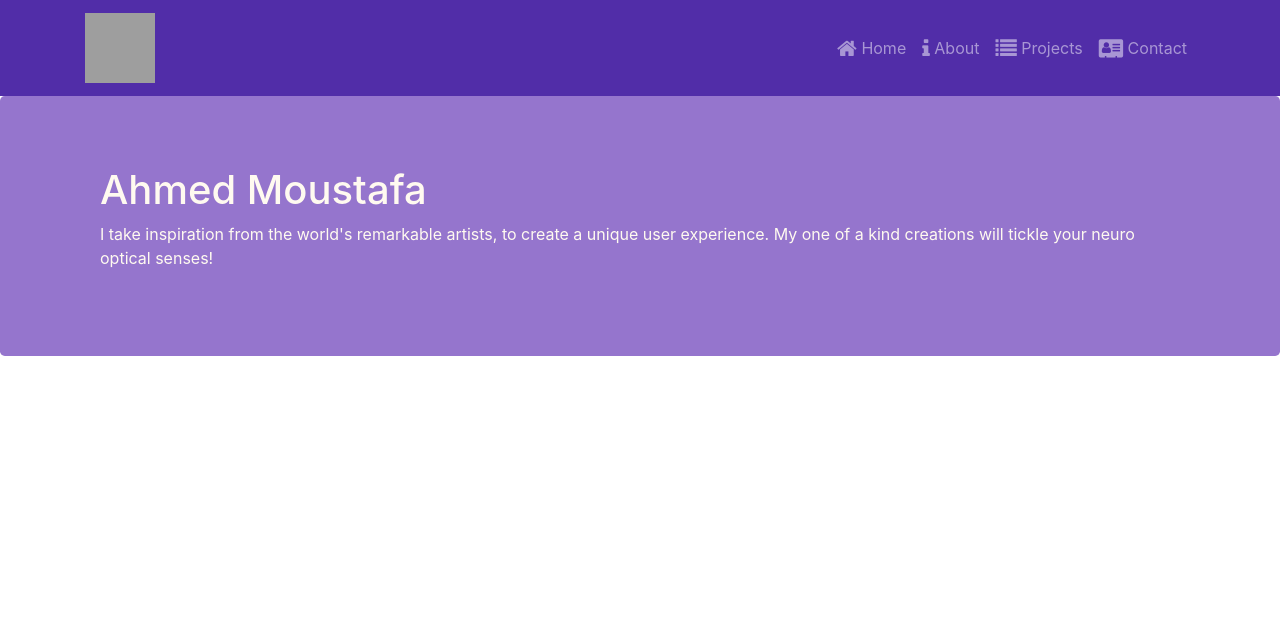
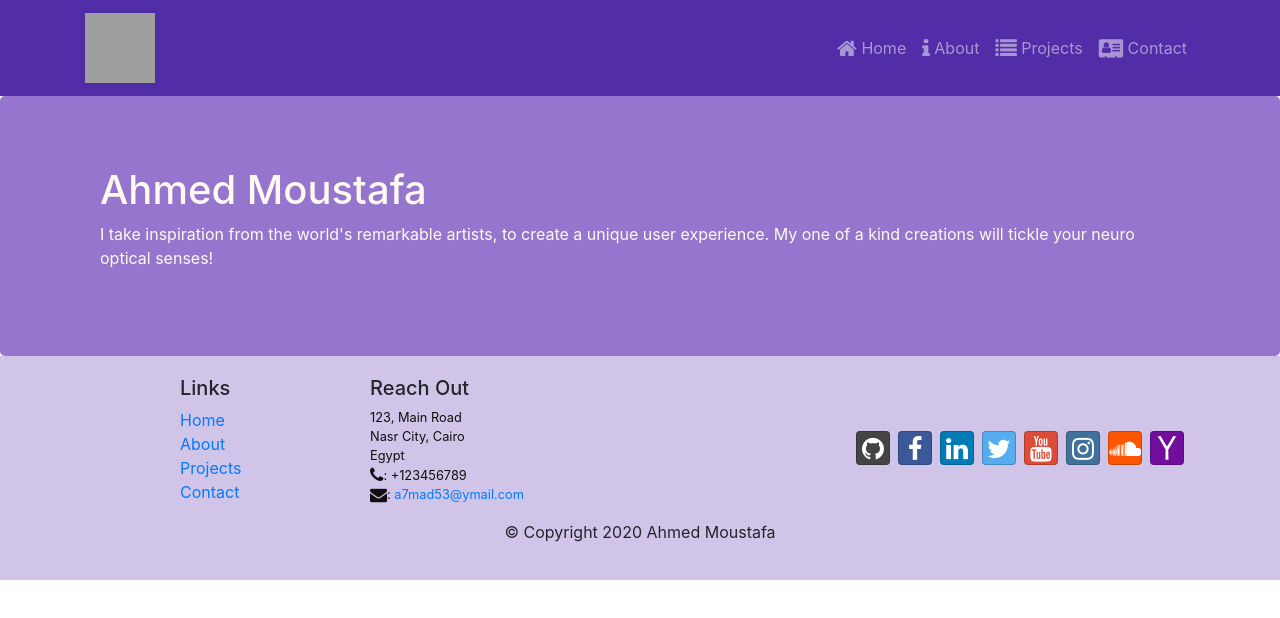
Before and after one commit to ahmadmostafa10495/portfolio, a React (Create React App) app: page /projects/0 in a window 1280 px wide. Shown: the top 618 px of the page. Built offline with nearby package versions, Linux system fonts and the light colour scheme; grey boxes are pictures that could not be loaded.

Commit message:
added footer

```diff
--- /dev/null
+++ b/src/components/FooterComponent.js
@@ -0,0 +1,52 @@
+import React from 'react';
+import { Link } from 'react-router-dom';
+
+function Footer(props) {
+    return(
+    <div className="footer">
+        <div className="container">
+            <div className="row justify-content-center">
+                <div className="col-4 offset-1 col-sm-2">
+                    <h5>Links</h5>
+                    <ul className="list-unstyled">
+                        <li><Link to="/home">Home</Link></li>
+                        <li><a href="/home#about">About</a></li>
+                        <li><a href="/home#projects">Projects</a></li>
+                        <li><a href="/home#contact">Contact</a></li>
+                    </ul>
+                </div>
+                <div className="col-7 col-sm-5">
+                    <h5>Reach Out</h5>
+                    <address>
+		              123, Main Road<br />
+		              Nasr City, Cairo<br />
+		              Egypt<br />
+		              <i className="fa fa-phone fa-lg"></i>: +123456789<br />
+		              <i className="fa fa-envelope fa-lg"></i>: <a href="mailto:a7mad53@ymail.com">
+                         a7mad53@ymail.com</a>
+                    </address>
+                </div>
+                <div className="col-12 col-sm-4 align-self-center">
+                    <div className="text-center">
+                        <a className="btn btn-social-icon btn-github mx-1" href="https://github.com/ahmadmostafa10495"><i className="fa fa-github"></i></a>
+                        <a className="btn btn-social-icon btn-facebook mx-1" href="https://www.facebook.com/ahmed.mostafa.3939503"><i className="fa fa-facebook"></i></a>
+                        <a className="btn btn-social-icon btn-linkedin mx-1" href="https://www.linkedin.com/in/ahmed--moustafa/"><i className="fa fa-linkedin"></i></a>
+                        <a className="btn btn-social-icon btn-twitter mx-1" href="https://twitter.com/AhMadMostafa7"><i className="fa fa-twitter"></i></a>
+                        <a className="btn btn-social-icon btn-google mx-1" href="https://www.youtube.com/channel/UCKiXWLA1CvSE8D0cT9d2lSA?"><i className="fa fa-youtube"></i></a>
+                        <a className="btn btn-social-icon btn-instagram mx-1" href="https://www.instagram.com/ahmd_mostafa/"><i className="fa fa-instagram"></i></a>
+                        <a className="btn btn-social-icon btn-soundcloud mx-1" href="https://soundcloud.com/ahmed-mostafa-1012"><i className="fa fa-soundcloud"></i></a>
+                        <a className="btn btn-social-icon btn-yahoo mx-1" href="mailto:a7mad53@ymail.com"><i className="fa fa-yahoo"></i></a>
+                    </div>
+                </div>
+            </div>
+            <div className="row justify-content-center">
+                <div className="col-auto">
+                    <p>© Copyright 2020 Ahmed Moustafa</p>
+                </div>
+            </div>
+        </div>
+    </div>
+    )
+}
+
+export default Footer;
--- a/src/components/MainComponent.js
+++ b/src/components/MainComponent.js
@@ -3,7 +3,7 @@ import Home from './HomeComponent';
 
 // import DishDetail from './DishdetailComponent';
 import Header from './HeaderComponent';
-// import Footer from './FooterComponent';
+import Footer from './FooterComponent';
 import { Switch, Route, Redirect, withRouter } from 'react-router-dom';
 import { TransitionGroup, CSSTransition } from 'react-transition-group';
 
@@ -43,7 +43,7 @@ class Main extends Component {
             </Switch>
           </CSSTransition>
         </TransitionGroup>
-
+        <Footer />
       </div>
 
       );
```
